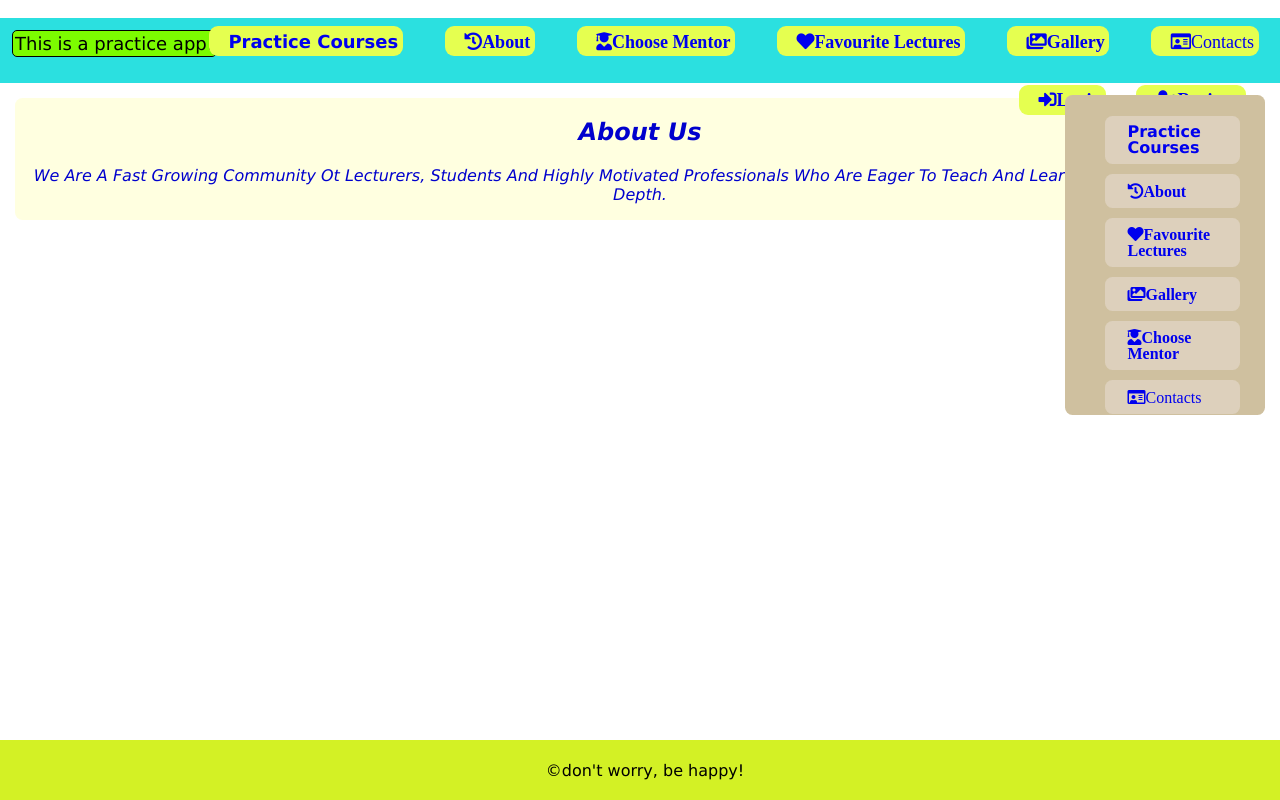
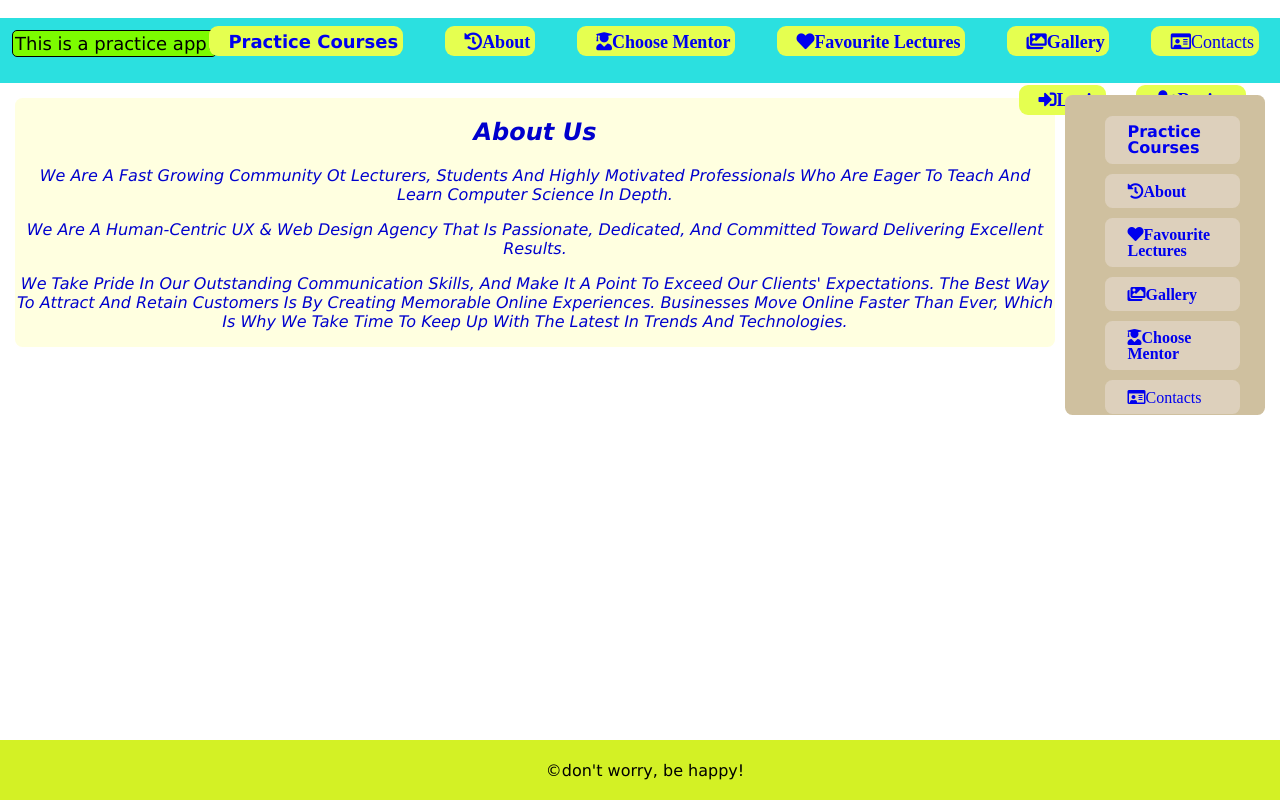
Before and after one commit to AtanasTachev/practice, a React (Create React App) app: page /about in a window 1280 px wide. Built offline with nearby package versions, Linux system fonts and the light colour scheme.

Commit message:
add some styles to about

```diff
--- a/src/Components/about/About.js
+++ b/src/Components/about/About.js
@@ -5,6 +5,13 @@ const About = () => {
         <div className='about'>
             <h2>About us</h2>
             <p>We are a fast growing community ot lecturers, students and highly motivated professionals who are eager to teach and learn computer science in depth.</p>
+            <p>
+                 We are a human-centric UX & Web Design agency that is passionate, dedicated, and committed toward delivering excellent results.
+            </p>
+            <p>
+                We take pride in our outstanding communication skills, and make it a point to exceed our clients' expectations. The best way to attract and retain customers is by creating memorable online experiences.
+                Businesses move online  faster than ever, which is why we take time to keep up with the latest in trends and technologies.
+            </p>
         </div>
     )
 }
--- a/src/Components/about/about.css
+++ b/src/Components/about/about.css
@@ -8,4 +8,6 @@ div.about {
     text-decoration-style: solid;
     font-style: italic;
     margin: 15px;
+    display: inline-block;
+    margin-right: 225px;
 }
```
